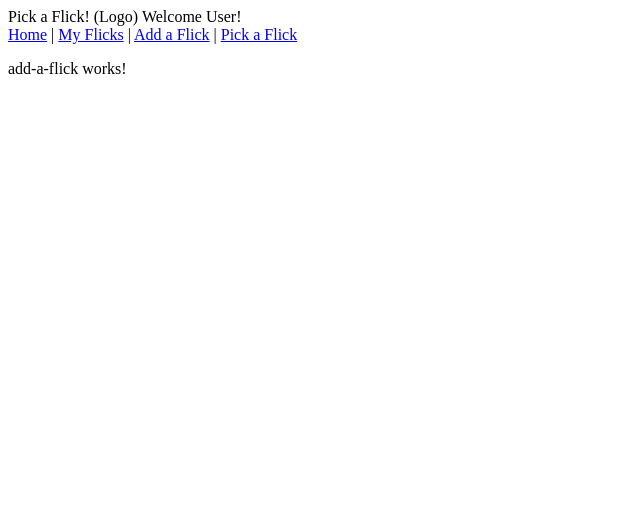
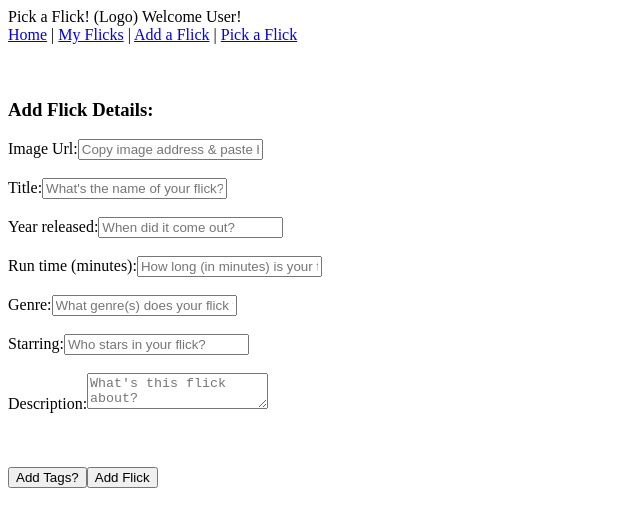
Before and after one commit to nezell23/pick-a-flick-frontend, an Angular app: page /movies-add in a window 1280 px wide. Shown: the top 526 px of the page, without its empty margins (0-640 px from the left). Built offline with nearby package versions, Linux system fonts and the light colour scheme.

Commit message:
Completed add-flick component & also changed movie class properties & updated affected files

```diff
--- a/src/app/components/add-a-flick/add-a-flick.component.html
+++ b/src/app/components/add-a-flick/add-a-flick.component.html
@@ -1 +1,53 @@
-<p>add-a-flick works!</p>
+<br><br>
+<!-- add stock movie image here -->
+<!-- <p><img src="{{editMovie.imageUrl}}"></p> -->
+
+<h3>Add Flick Details:</h3>
+
+<div class="container">
+    <div class="form-group">
+        <label for="image">Image Url:</label>
+        <input type="url" class="form-control" id="image" placeholder="Copy image address & paste here"
+        [(ngModel)]="newMovie.imageUrl">
+    </div>
+    <br>
+    <div class="form-group">
+        <label for="movieTitle">Title:</label>
+        <input type="text" class="form-control" id="movieTitle" placeholder="What's the name of your flick?"
+            [(ngModel)]="newMovie.movieTitle">
+    </div>
+    <br>
+    <div class="form-group">
+        <label for="year">Year released:</label>
+        <input type="text" class="form-control" id="year" placeholder= "When did it come out?"
+            [(ngModel)]="newMovie.year">
+    </div>
+    <br>
+    <div class="form-group">
+        <label for="runTime">Run time (minutes):</label>
+        <input type="text" class="form-control" id="runTime" placeholder="How long (in minutes) is your flick?"
+            [(ngModel)]="newMovie.runTimeInMinutes">
+    </div>
+    <br>
+    <div class="form-group">
+        <label for="genre">Genre:</label>
+        <input type="text" class="form-control" id="genre" placeholder="What genre(s) does your flick fall into?"
+            [(ngModel)]="newMovie.genre">
+    </div>
+    <br>
+    <div class="form-group">
+        <label for="leadActors">Starring:</label>
+        <input type="text" class="form-control" id="leadActors" placeholder="Who stars in your flick?"
+            [(ngModel)]="newMovie.leadActors">
+    </div>
+    <br>
+    <div class="form-group">
+        <label for="description">Description:</label>
+        <textarea type="text" class="form-control" id="description" placeholder="What's this flick about?"
+            [(ngModel)]="newMovie.description"></textarea>
+    </div>
+    <br>
+</div>
+<br><br>
+<button type="button" class="btn btn-lg" (click)="saveThenAddTags()">Add Tags?</button>
+<button type="button" class="btn btn-lg" (click)="addFlick()">Add Flick</button>
--- a/src/app/components/add-a-flick/add-a-flick.component.ts
+++ b/src/app/components/add-a-flick/add-a-flick.component.ts
@@ -1,4 +1,7 @@
 import { Component, OnInit } from '@angular/core';
+import { Router } from '@angular/router';
+import { Movie } from 'src/app/models/movie';
+import { MoviesService } from 'src/app/services/movies.service';
 
 @Component({
   selector: 'app-add-a-flick',
@@ -7,9 +10,30 @@ import { Component, OnInit } from '@angular/core';
 })
 export class AddAFlickComponent implements OnInit {
 
-  constructor() { }
+  newMovie: Movie = new Movie();
+
+  constructor(private moviesService: MoviesService, private router: Router) { }
 
   ngOnInit(): void {
   }
 
+  // take movie info from form & add to DB when add button clicked
+  addFlick() {
+    this.moviesService.addMovie(this.newMovie).subscribe(response => {
+      this.router.navigate(["movies"])  // later, route to View Flick page instead, once I figure out how to grab new movieId!
+    });
+  }
+
+  // save new movie and then navigate to Tags page to add tags...need to figure out how to grab new movieId!
+  saveThenAddTags() {
+    this.moviesService.addMovie(this.newMovie).subscribe(response => {
+      // this.router.navigate([`movies-edit-tags/${this.currentId}`])
+      console.log("saveThenAddTags works!")
+    });
+  }
+
+  indexTracker(index: number, value: any) {
+    return index;
+  }
+
 }
--- a/src/app/components/edit-flick/edit-flick.component.html
+++ b/src/app/components/edit-flick/edit-flick.component.html
@@ -7,7 +7,7 @@
 <div class="container">
     <div class="form-group">
         <label for="image">Image Url:</label>
-        <input type="url" pattern="https://.*" class="form-control" id="image" [(ngModel)]="editMovie.imageUrl">
+        <input type="url" class="form-control" id="image" [(ngModel)]="editMovie.imageUrl">
     </div>
     <br>
     <div class="form-group">
@@ -30,16 +30,14 @@
     <br>
     <div class="form-group">
         <label for="genre">Genre:</label>
-        <span *ngFor = "let genre of editMovie.genre; index as i; trackBy:indexTracker">
         <input type="text" class="form-control" id="genre"
-            [(ngModel)]="editMovie.genre[i]"><br></span>
+            [(ngModel)]="editMovie.genre">
     </div>
     <br>
     <div class="form-group">
         <label for="leadActors">Starring:</label>
-        <span *ngFor = "let actor of editMovie.leadActors; index as i; trackBy:indexTracker">
-        <input name = i type="text" class="form-control" id="leadActors"
-            [(ngModel)]="editMovie.leadActors[i]"><br></span>
+        <input type="text" class="form-control" id="leadActors"
+            [(ngModel)]="editMovie.leadActors">
     </div>
     <br>
     <div class="form-group">
@@ -53,5 +51,5 @@
     </div>
 </div>
 <br><br>
-<a [routerLink]="['/movies-edit-tags', editMovie.movieId]"><button>Edit Tags</button></a>
+<button type="button" class="btn btn-lg" (click)="saveThenEditTags()">Edit Tags</button>
 <button type="button" class="btn btn-lg" (click)="saveFlick()">Save Flick</button>
--- a/src/app/components/edit-flick/edit-flick.component.ts
+++ b/src/app/components/edit-flick/edit-flick.component.ts
@@ -31,13 +31,21 @@ export class EditFlickComponent implements OnInit {
   saveFlick() {
     console.log("saveFlick works!")
     this.moviesService.editMovie(this.currentId, this.editMovie).subscribe(response => {
-      this.router.navigate([`movies/${this.currentId}`]) // need to put route here for View Flick page...not sure if this is correct notation...test!
-    })
+      this.router.navigate([`movies/${this.currentId}`])
+    });
+  }
+
+  // save updated movie info and then navigate to Tags page to edit tags
+  saveThenEditTags() {
+    console.log("saveThenEditTags works!")
+    this.moviesService.editMovie(this.currentId, this.editMovie).subscribe(response => {
+      this.router.navigate([`movies-edit-tags/${this.currentId}`])
+    });
   }
 
 
   indexTracker(index: number, value: any) {
     return index;
-  };
+  }
 
 }
--- a/src/app/components/my-flicks/my-flicks.component.html
+++ b/src/app/components/my-flicks/my-flicks.component.html
@@ -4,5 +4,6 @@
     <a [routerLink]="['/movies', movie.movieId]"><img src="{{movie.imageUrl}}"></a>
     <br>
     <a [routerLink]="['/movies', movie.movieId]">{{movie.movieTitle}}</a>
+    <br><br><br>
 </div>
 <div *ngIf = "!allMovies.length">No Flicks Added Yet!</div>
--- a/src/app/components/view-flick/view-flick.component.html
+++ b/src/app/components/view-flick/view-flick.component.html
@@ -3,13 +3,8 @@
     <p>{{currentMovie.movieTitle}}</p>
     <p>Year released: {{currentMovie.year}}</p>
     <p>Run time: {{currentMovie.runTimeInMinutes}} minutes</p>
-    <div>Genre:
-        <span *ngFor = "let genre of currentMovie.genre; last as isLast">{{genre}}<span *ngIf = "!isLast">, </span></span>
-    </div>
-    <br>
-    <div>Starring:
-        <span *ngFor = "let actor of currentMovie.leadActors; last as isLast">{{actor}}<span *ngIf = "!isLast">, </span></span>
-    </div>
+    <p>Genre: {{currentMovie.genre}}</p>
+    <p>Starring: {{currentMovie.leadActors}}</p>
     <p>Description: {{currentMovie.description}}</p>
     <div>Tags:
         <span *ngFor = "let tag of currentMovie.tags; last as isLast">{{tag}}<span *ngIf = "!isLast">, </span></span>
--- a/src/app/models/movie.ts
+++ b/src/app/models/movie.ts
@@ -5,8 +5,8 @@ export class Movie {
     movieTitle: string;
     year: number;
     runTimeInMinutes: number;
-    genre: string[];
-    leadActors: string[];
+    genre: string;
+    leadActors: string;
     description: string;
     tags: string[];
 }
```
Also changed, not shown: movies.json (+24 -48 lines), src/app/components/tags/tags.component.html (+60 -0 lines), src/app/components/tags/tags.component.ts (+44 -0 lines).
